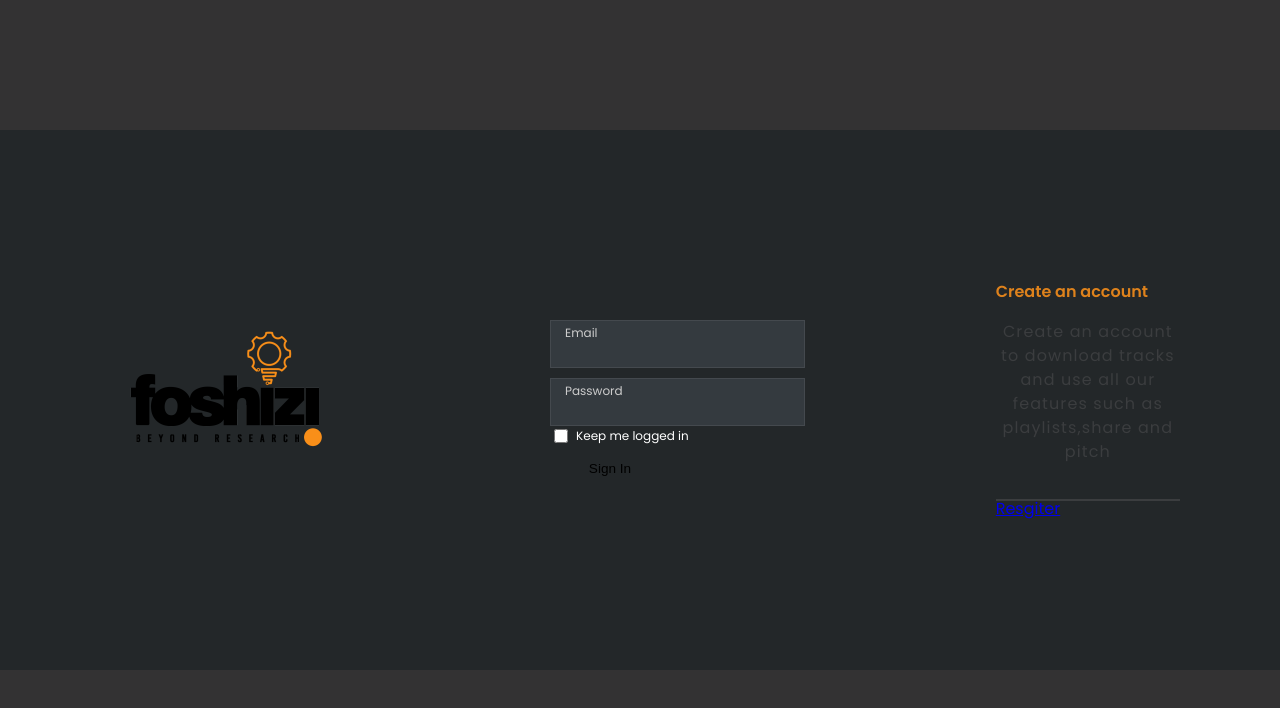
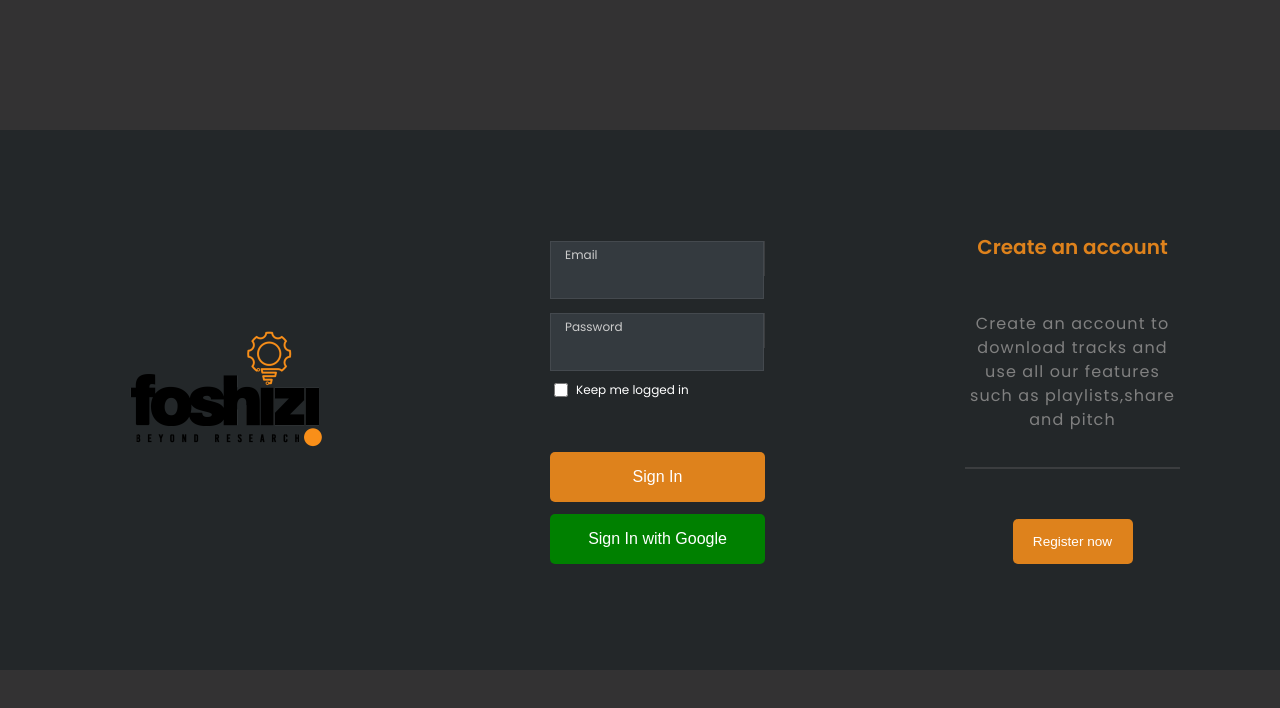
Before and after one commit to mwingrov/Foshizi, a Next.js app in the folder Foshizi-main/: page / in a window 1280 px wide. Shown: the top 708 px of the page. Built offline with nearby package versions, Linux system fonts and the light colour scheme; no server answers.

Commit message:
feature : google auth

```diff
--- a/Foshizi-main/src/components/base/button/ButtonElement.js
+++ b/Foshizi-main/src/components/base/button/ButtonElement.js
@@ -32,9 +32,9 @@ export const ButtonBtn = styled.button`
 
   @media (min-width: 1024px) {
     width: ${({ size }) =>
-      size === "lg" ? "300px" : size === "md" ? "250px" : "120px"};
+      size === "lg" ? "300px" : size === "md" ? "100%" : "120px"};
     height: ${({ size }) =>
-      size === "lg" ? "75px" : size === "md" ? "55px" : "45px"};
+      size === "lg" ? "65px" : size === "md" ? "50px" : "45px"};
   }
 `;
 
--- a/Foshizi-main/src/components/base/button/index.js
+++ b/Foshizi-main/src/components/base/button/index.js
@@ -1,13 +1,17 @@
 import { ButtonBtn, LinkWrapper } from "./ButtonElement";
-import Link from "next/link";
 
 const Button = ({ size, btnText, link, bg, disabled, onClick }) => {
-
   return (
-      <ButtonBtn onClick={onClick} to="/dashboard" disabled={disabled} type="submit" size={size} bg={bg}>
-        {btnText}
-      </ButtonBtn>
-    );
+    <ButtonBtn
+      onClick={onClick}
+      disabled={disabled}
+      type="submit"
+      size={size}
+      bg={bg}
+    >
+      <LinkWrapper href={link ? link : "/"}>{btnText}</LinkWrapper>
+    </ButtonBtn>
+  );
 };
 
 export default Button;
--- a/Foshizi-main/src/components/base/input/InputElement.js
+++ b/Foshizi-main/src/components/base/input/InputElement.js
@@ -2,12 +2,12 @@ import styled from "styled-components";
 
 export const FormInputGroup = styled.div`
   position: relative;
-  display: Inline-Block;
+  display: flex;
   width: 100%;
   height: 35px;
-  margin: 10px 0px 10px 0px;
   flex-direction: column;
   background-color: #3b3d3f;
+  margin-top: 5px;
 `;
 
 export const FormLabel = styled.label`
@@ -23,15 +23,16 @@ export const FormLabel = styled.label`
 export const FormInput = styled.input`
   position: absolute;
   border: none;
-  width: calc(100% - 10px);
-  height: calc(100% - 10px);
+  width: calc(100% - 20px);
+  height: 100%;
   outline: none;
   background: #343a3f;
+  padding-top: 20px;
   padding-left: 15px;
-  padding-top: 20px;
   font-size: 14px;
   color: #fff;
-  border: 1px solid rgba(255, 255, 255, 0.08);
+  border: ${({ errorMessage }) =>
+    errorMessage ? "1px red solid" : "1px solid rgba(255, 255, 255, 0.08)"};
 `;
 export const InputGroup = styled.div`
   display: flex;
--- a/Foshizi-main/src/components/base/input/index.js
+++ b/Foshizi-main/src/components/base/input/index.js
@@ -2,14 +2,27 @@ import { useState } from "react";
 import { FaEye, FaEyeSlash } from "react-icons/fa";
 import { FormInput, FormInputGroup, FormLabel } from "./InputElement";
 
-
-const Input = ({label ,type, onChange, value}) => {
-
+const Input = ({
+  label,
+  type,
+  minLength,
+  required,
+  onChange,
+  value,
+  errorMessage,
+}) => {
   return (
-      <FormInputGroup>
-        <FormLabel>{label}</FormLabel>
-        <FormInput value={value} type={type} onChange={onChange}></FormInput>
-      </FormInputGroup>
+    <FormInputGroup>
+      <FormLabel>{label}</FormLabel>
+      <FormInput
+        value={value}
+        type={type}
+        minLength={minLength}
+        required={required ? true : false}
+        errorMessage={errorMessage}
+        onChange={onChange}
+      />
+    </FormInputGroup>
   );
 };
 
--- a/Foshizi-main/src/components/cards/recentActivitiesCard/index.js
+++ b/Foshizi-main/src/components/cards/recentActivitiesCard/index.js
@@ -24,8 +24,12 @@ import {
 } from "./recentActivitiesElement";
 import { FaEnvelope, FaPhoneAlt, FaTasks, FaRocketchat } from "react-icons/fa";
 import { IconElement } from "@/components/ui/header/HeaderElement";
+import { useSession } from "next-auth/react";
 
 const RecentActivitiesCard = ({ width }) => {
+  const { data: session } = useSession();
+  const { email } = session.user;
+
   const recentActivities = [
     {
       title:
@@ -51,7 +55,7 @@ const RecentActivitiesCard = ({ width }) => {
     },
   ];
   const details = {
-    email: "simon33@gumedes.com",
+    email,
     workPhone: "011-767-3456",
     personalPhone: "089 488 7834",
     position: "Manager",
--- a/Foshizi-main/src/components/layout/logger/LoggerElement.js
+++ b/Foshizi-main/src/components/layout/logger/LoggerElement.js
@@ -15,6 +15,7 @@ export const LoginPanel = styled.div`
   height: 100vh;
   display: flex;
   flex-direction: column;
+  gap: 10px;
   padding: 20px;
 
   @media (min-width: 425px) {
@@ -33,15 +34,22 @@ export const LoginPanel = styled.div`
   }
 `;
 
-export const SigninContainer = styled.div`
+export const SigninContainer = styled.form`
   width: 100%;
   display: flex;
   flex-direction: column;
-  gap: 2.5rem;
+  gap: 2rem;
 
   @media (min-width: 1024px) {
-    width: 40%;
+    width: 30%;
   }
+`;
+
+export const ButtonContainer = styled.div`
+  display: flex;
+  flex-direction: column;
+  gap: 0.75rem;
+  margin-top: 20px;
 `;
 export const SignUpContainer = styled.form`
   display: none;
@@ -50,7 +58,7 @@ export const SignUpContainer = styled.form`
     display: flex;
     flex-direction: column;
     align-items: center;
-    gap: 30px;
+    gap: 20px;
     color: #3b3d3f;
     gap: 50px;
   }
@@ -60,17 +68,12 @@ export const Heading_H3 = styled.h3`
   color: #de821c;
   font-size: 20px;
   font-weight: 600;
-
-  @media (min-width: 678px) {
-    font-size: 16px;
-  }
 `;
 
 export const Paragraph = styled.p`
-  margin-top: 20px;
-  color: #de821c;
+  margin-top: 5px;
   font-size: 16px;
-  color: #3b3d3f;
+  color: grey;
   letter-spacing: 1.1px;
   line-height: 24px;
   padding-bottom: 5px;
--- a/Foshizi-main/src/components/layout/logger/index.js
+++ b/Foshizi-main/src/components/layout/logger/index.js
@@ -2,6 +2,7 @@ import {
   LayoutWrapper,
   LoginPanel,
   SigninContainer,
+  ButtonContainer,
   SignUpContainer,
   Heading_H3,
   Paragraph,
@@ -12,19 +13,26 @@ import Button from "@/components/base/button";
 import Logo from "@/components/base/logo";
 import { useState } from "react";
 import { useRouter } from "next/router";
-import { signIn } from "next-auth/react";
+import { signIn, useSession } from "next-auth/react";
 import Link from "next/link";
 
 const Logger = () => {
+  const router = useRouter();
   const [email, setEmail] = useState("");
   const [password, setPassword] = useState("");
-  const route = useRouter();
-  const [errorMessage, setErrorMessage] = useState("");
+  const [errorMessageEmail, setErrorMessageEmail] = useState("");
+  const [errorMessagePassword, setErrorMessagePassword] = useState("");
+
+  const { data: session } = useSession();
 
   const handleLogin = async (event) => {
     event.preventDefault();
-    if (!email || !handlePasswordChange) {
-      setErrorMessage("Please fill in all fields");
+    if (!email) {
+      setErrorMessageEmail("Please enter a valid email address");
+      setErrorMessagePassword("Please enter a valid email address");
+      return;
+    } else if (!password) {
+      setErrorMessagePassword("Please enter a valid password address");
       return;
     }
     const result = await signIn("credentials", {
@@ -32,62 +40,70 @@ const Logger = () => {
       password,
       redirect: false,
     });
-    console.log(result);
     if (result) {
-      route.push("/dashboard");
+      router.push("/dashboard");
     }
   };
-
+  const handleLoginGoogle = async () => await signIn();
   const isValidEmail = (e) => {
     setEmail(e.target.value);
     const emailRegex = /^[A-Z0-9._%+-]+@[A-Z0-9.-]+\.[A-Z]{2,}$/i;
     return emailRegex.test(email);
   };
 
-  const handlePasswordChange = () => {
-    const minLength = 8;
-    const hasSpecialChar = /[!@#$%^&*()_+\-=[\]{};':"\\|,.<>/?]+/;
-    return password.length >= minLength && hasSpecialChar.test(password)
-      ? route.push("/dashboard")
-      : setErrorMessage("Password Invalid!");
-  };
-
+  if (session) {
+    router.replace("/dashboard");
+  } else {
     return (
       <LayoutWrapper>
         <LoginPanel>
           <Logo size={350} />
           <SigninContainer>
-          <form>
             <Input
               label="Email"
               type="email"
               value={email}
               onChange={isValidEmail}
+              errorMessage={errorMessageEmail}
+              required={true}
             />
             <Input
               label="Password"
               type="password"
               value={password}
+              minLength={8}
               onChange={(e) => setPassword(e.target.value)}
+              errorMessage={errorMessagePassword}
+              required={true}
             />
             <CheckboxButton label="Keep me logged in" />
-            <Button onClick={handleLogin} btnText="Sign In" />
-            {errorMessage && <div>{errorMessage}</div>}
-          </form>
+            <ButtonContainer>
+              <Button
+                onClick={handleLogin}
+                bg="primary"
+                size="md"
+                btnText="Sign In"
+              />
+              <Button
+                onClick={handleLoginGoogle}
+                bg="secondary"
+                size="md"
+                btnText="Sign In with Google"
+              />
+            </ButtonContainer>
           </SigninContainer>
           <SignUpContainer>
-          <div>
             <Heading_H3>Create an account</Heading_H3>
             <Paragraph>
               Create an account to download tracks and use all our features such
               as playlists,share and pitch
             </Paragraph>
-            <Link href="/register"> Resgiter</Link>
-          </div>
+            <Button link="/register" bg="primary" btnText="Register now" />
           </SignUpContainer>
         </LoginPanel>
       </LayoutWrapper>
     );
+  }
 };
 
 export default Logger;
```
Also changed, not shown: Foshizi-main/src/components/ui/header/index.js (+7 -3 lines), 1 other file (tests, documents, lock files or other folders). Lines whose indentation alone changed are shown as unchanged.
